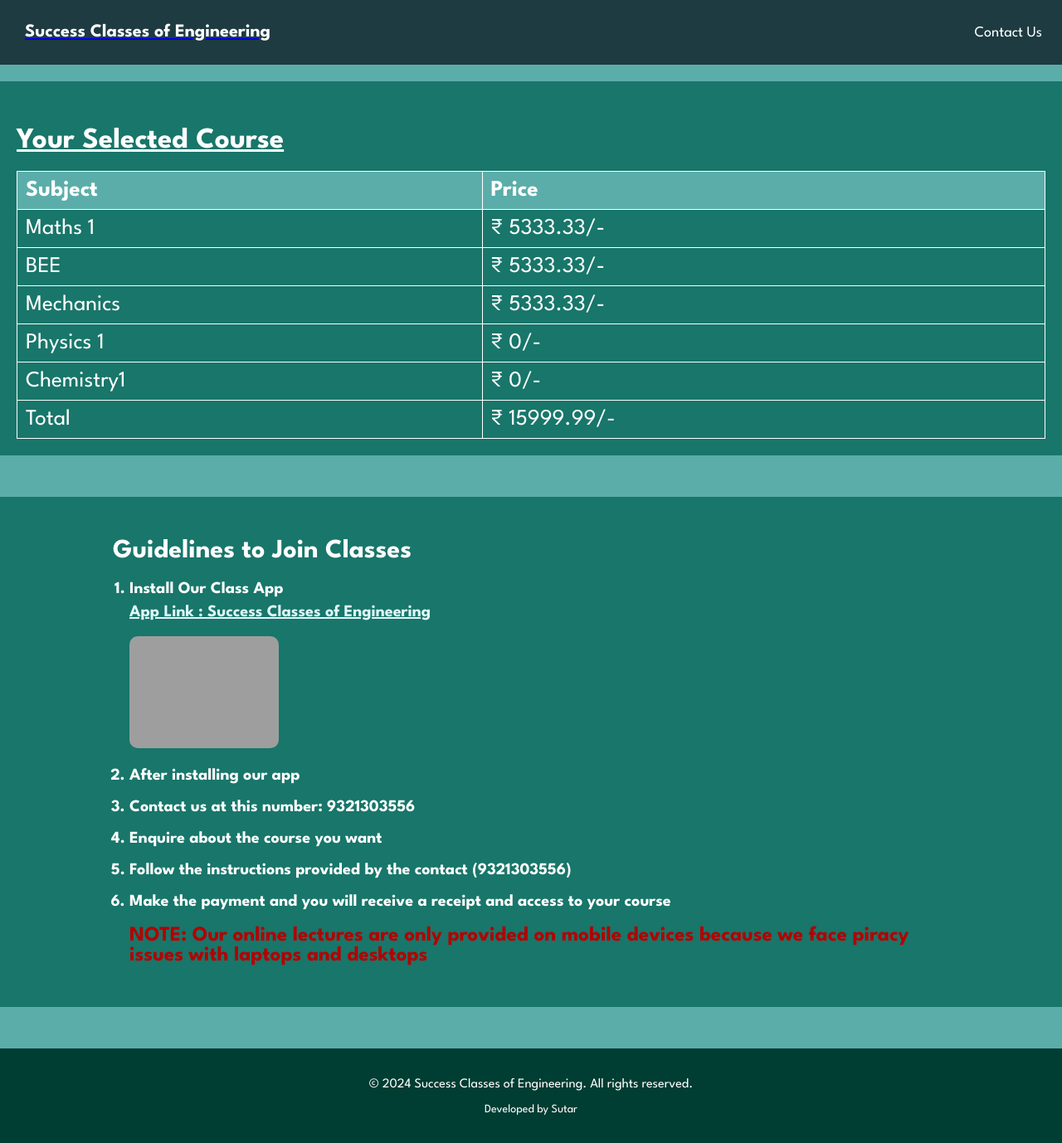
After one commit to carpentrycoder/Succes_Classes_of_Engineering, a Flask app: page /guidelines?semester_id=1 in a window 1280 px wide. The commit adds this page. Shown: the whole page at 83% size. Run offline with Flask 3, Linux system fonts and the light colour scheme; grey boxes are pictures that could not be loaded.

Commit message:
feat: Add Flask routes for main blueprint and implement CSV file handling
feat: Add Flask routes for main blueprint and implement CSV file handling

- Added `read_csv_file` function to read CSV data from static folder
- Implemented main routes: `index`, `about`, `guidelines`, `course`, and `toppers`
- Display first 3 students on the index page
- Render about page
- Filter courses by semester and type on guidelines and course pages
- Calculate total prices for online and offline courses
- Handle semester ID in guidelines and course routes
- Display all students in toppers page
- Added error handling for missing semester ID

```diff
--- a/app/routes.py
+++ b/app/routes.py
@@ -21,6 +21,20 @@
 def about():
     return render_template('about.html')
 
+@bp.route('/guidelines')
+def guidelines():
+    semester_id = request.args.get('semester_id')
+    if not semester_id:
+        return "Semester ID not provided", 400
+
+    courses = read_csv_file('course.csv')
+    online_courses = [course for course in courses if course['semester_id'] == semester_id and course['Course_Type'] == 'Online']
+    offline_courses = [course for course in courses if course['semester_id'] == semester_id and course['Course_Type'] == 'Offline']
+    total_online = calculate_total_price(online_courses)
+    total_offline = calculate_total_price(offline_courses)
+
+    return render_template('guidelines.html', semester_id=semester_id, online_courses=online_courses, total_online=total_online )
+
 
 def calculate_total_price(courses):
     total = sum(float(course['Price']) for course in courses)
@@ -28,7 +42,6 @@
         return "Free"
     else:
         return total
-
 
 
 @bp.route('/course')
--- /dev/null
+++ b/app/static/css/guideline.css
@@ -0,0 +1,210 @@
+/* Base styles */
+body {
+    font-family: Arial, sans-serif;
+    background-color: #5badaa;
+    color: #fff;
+    margin: 0;
+    padding: 0;
+    font-family: "League Spartan", sans-serif;
+}
+
+.container {
+    width: 0%;
+    padding: 20px;
+}
+
+.guidelines {
+    background-color: #18766A;
+    padding: 10px;
+    margin-bottom: 50px;
+    margin-top: 8px;
+}
+
+.guidelines h2 {
+    font-size: 30px;
+    text-decoration: underline;
+    color: white;
+}
+
+.guidelines ol {
+    list-style-type: decimal;
+    padding-left: 20px;
+}
+
+.guidelines li {
+    margin-bottom: 20px;
+    font-size: 20px;
+    font-weight: bold;
+    color: white;
+}
+
+/* Base styles for the last list item */
+.guidelines li:last-child {
+    margin-bottom: 20px;
+    font-size: 25px;
+    font-weight: bold;
+    color: rgb(180, 0, 0);
+    list-style-type: none;
+}
+
+/* Media Queries */
+
+/* For screens smaller than 768px */
+@media (max-width: 768px) {
+    .guidelines li:last-child {
+        font-size: 20px;
+        margin-bottom: 15px;
+    }
+}
+
+/* For screens smaller than 480px */
+@media (max-width: 480px) {
+    .guidelines li:last-child {
+        font-size: 18px;
+        margin-bottom: 10px;
+    }
+}
+
+
+.guidelines p {
+    margin: 0 0 10px;
+    font-size: 20px;
+    font-weight: bold;
+}
+
+.guidelines a {
+    display: block;
+    margin-bottom: 10px;
+    color: #DFF8FC;
+    text-decoration: underline;
+    font-size: 20px;
+}
+
+.guidelines img {
+    max-width: 50%;
+    width: 180px;
+    height: auto;
+    border-radius: 10px;
+    margin-top: 10px;
+}
+
+/* Media Queries */
+@media (max-width: 768px) {
+    .container {
+        width: 90%;
+        padding: 10px;
+    }
+
+    .guidelines {
+        padding: 8px;
+    }
+
+    .guidelines h2 {
+        font-size: 24px;
+    }
+
+    .guidelines li {
+        font-size: 20px;
+    }
+
+    .guidelines p,
+    .guidelines a {
+        font-size: 16px;
+    }
+}
+
+@media (max-width: 480px) {
+    .container {
+        width: 95%;
+        padding: 5px;
+    }
+
+    .guidelines {
+        padding: 3px;
+    }
+
+    .guidelines h2 {
+        font-size: 20px;
+    }
+
+    .guidelines li {
+        font-size: 20px;
+    }
+
+    .guidelines p,
+    .guidelines a {
+        font-size: 20px;
+    }
+}
+
+.offline {
+    background-color: #18766A; /* Matches the guidelines background color */
+    padding: 20px;
+    margin-bottom: 50px;
+    margin-top: 20px;
+}
+
+.offline p {
+    font-size: 35px;
+    text-decoration: underline;
+    color: white;
+    margin-bottom: 20px;
+    font-weight: bold;
+}
+
+.offline table {
+    width: 100%;
+    border-collapse: collapse;
+}
+
+.offline th, .offline td {
+    border: 1px solid #fff;
+    padding: 10px;
+    text-align: left;
+    font-size: 27px;
+    color: white;
+}
+
+.offline th {
+    background-color: #5badaa;
+    font-weight: bold;
+}
+
+.offline tr:nth-child() {
+    background-color: #2d8c86;
+}
+
+
+
+/* Media Queries */
+
+/* For screens smaller than 768px */
+@media (max-width: 768px) {
+    .offline p {
+        font-size: 24px;
+    }
+
+    .offline th, .offline td {
+        font-size: 18px;
+        padding: 8px;
+    }
+}
+
+/* For screens smaller than 480px */
+@media (max-width: 480px) {
+    .offline p {
+        font-size: 20px;
+    }
+
+    .offline th, .offline td {
+        font-size: 16px;
+        padding: 6px;
+    }
+}
+
+
+footer {
+    text-align: center;
+    padding: 20px 0;
+    background: #003d33;
+}
--- a/app/static/csv_folder/course.csv
+++ b/app/static/csv_folder/course.csv
@@ -1,22 +1,22 @@
 semester,semester_id,Course_Type,Subjects,Price
-1,1,Online,Maths 1,5000
-1,1,Online,BEE,5000
-1,1,Online,Mechanics,5000
+1,1,Online,Maths 1,5333.33
+1,1,Online,BEE,5333.33
+1,1,Online,Mechanics,5333.33
 1,1,Offline,Maths 1,9500
 1,1,Offline,BEE,9500
 1,1,Offline,Mechanics,9500
-2,2,Online,Maths 2,5000
-2,2,Online,C-Programming,5000
-2,2,Online,Engg. graphics,5000
+2,2,Online,Maths 2,5333.33
+2,2,Online,C-Programming,5333.33
+2,2,Online,Engg. graphics,5333.33
 2,2,Offline,Maths 2,9500
 2,2,Offline,C-Programming,9500
 2,2,Offline,Engg. graphics,9500
-3,3,Online,Maths 3,5000
-3,3,Online,Data Structures,5000
+3,3,Online,Maths 3,5333.33
+3,3,Online,Data Structures,5333.33
 3,3,Offline,Maths 3,9500
 3,3,Offline,Data Structures,9500
-4,4,Online,Maths 4,5000
-4,4,Offline,Maths 4,5000
+4,4,Online,Maths 4,5333.33
+4,4,Offline,Maths 4,5333.33
 1,1,Offline,Physics 1,0
 1,1,Offline,Chemistry1,0
 2,2,Offline,Physics 2,0
@@ -25,3 +25,4 @@
 1,1,Online,Chemistry1,0
 2,2,Online,Physics 2,0
 2,2,Online,Chemistry2,0
+Crash  Course,5,Online,Maths 2 ,2700
--- /dev/null
+++ b/app/templates/guidelines.html
@@ -0,0 +1,75 @@
+<!DOCTYPE html>
+<html lang="en">
+<head>
+    <meta charset="UTF-8">
+    <meta name="viewport" content="width=device-width, initial-scale=1.0">
+    <title>Success Classes of Engineering</title>
+    <link href="{{ url_for('static', filename='css/guideline.css') }}" rel="stylesheet">
+    <link href="/static/css/index.css" rel="stylesheet">
+    <link rel="preconnect" href="https://fonts.googleapis.com">
+    <link rel="preconnect" href="https://fonts.gstatic.com" crossorigin>
+    <link href="https://fonts.googleapis.com/css2?family=League+Spartan:wght@100..900&display=swap" rel="stylesheet">
+    <link rel="icon" href="https://i.postimg.cc/3w0wgHR1/android-chrome-192x192.png" type="image/png">
+</head>
+<body>
+    <header>
+        <a href="{{ url_for('main.index') }}">
+            <h3>Success Classes of Engineering</h3>
+        </a>
+        <nav>
+            <a href="{{ url_for('main.about') }}">Contact Us</a>
+        </nav>
+    </header>
+<div class="whole">
+    <div class="offline">
+        <p>Your Selected Course</p>
+        <div class="subjects">
+            <table>
+                <thead>
+                    <tr>
+                        <th>Subject</th>
+                        <th>Price</th>
+                    </tr>
+                </thead>
+                <tbody>
+                    {% for course in online_courses %}
+                        <tr>
+                            <td>{{ course['Subjects'] }}</td>
+                            <td>₹ {{ course['Price'] }}/-</td>
+                        </tr>
+                    {% endfor %}
+                    <tr>
+                        <td>Total</td>
+                        <td>₹ {{ total_online }}/-</td>
+                    </tr>
+                </tbody>
+            </table>
+        </div>
+    </div>
+    <div class="guidelines" id="Online">
+        <div class="container">
+            <div class="steps">
+                <h1>Guidelines to Join Classes</h1>
+                <ol>
+                    <li>
+                        <p>Install Our Class App</p>
+                        <a href="https://play.google.com/store/apps/details?id=co.nick.ylswo&pcampaignid=web_share">App Link : Success Classes of Engineering</a>
+                        <img src="https://i.postimg.cc/yYftbqbX/QR-Code-1719662073.png" alt="QR Code">
+                    </li>
+                    <li>After installing our app</li>
+                    <li>Contact us at this number: 9321303556</li>
+                    <li>Enquire about the course you want</li>
+                    <li>Follow the instructions provided by the contact (9321303556)</li>
+                    <li>Make the payment and you will receive a receipt and access to your course</li>
+                    <li>NOTE: Our online lectures are only provided on mobile devices because we face piracy issues with laptops and desktops</li>
+                </ol>
+            </div>
+        </div>
+    </div>
+</div>
+    <footer>
+        <p>&copy; 2024 Success Classes of Engineering. All rights reserved.</p>
+        <p class="sutar">Developed by Sutar</p>
+    </footer>
+</body>
+</html>
--- a/app/templates/index.html
+++ b/app/templates/index.html
@@ -118,6 +118,11 @@
                     <p>Maths 4</p>
                     <a href="{{ url_for('main.course', semester_id=4) }}"><button class="Check_here">Check here</button></a>
                 </div>
+                <div class="course_info">
+                    <h3> Crash Course</h3>
+                    <p>Maths 2 </p>
+                    <a href="{{ url_for('main.course', semester_id=5) }}"><button class="Check_here">Check here</button></a>
+                </div>
             </div>
         </section>
         <section class="join-us">
```
Also changed, not shown: app/templates/admin/login.html (deleted, +0 -35 lines), app/templates/course.html (+9 -7 lines).
